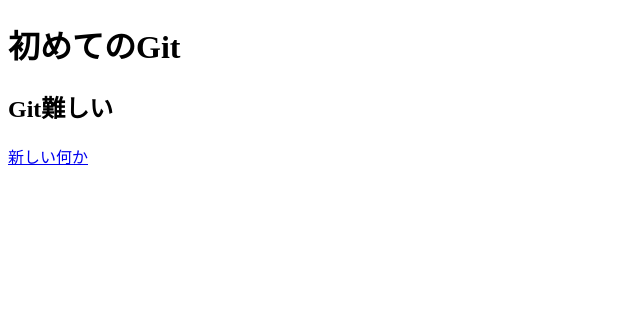
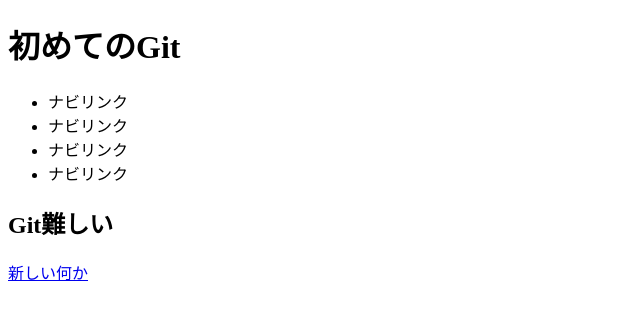
Before and after one commit to nishiyuya/git-practice, a plain HTML site: page index.html in a window 1280 px wide. Shown: the whole page, without its empty margins (0-640 px from the left). Drawn offline with Linux system fonts and the light colour scheme.

Commit message:
header,nav追加

```diff
--- a/index.html
+++ b/index.html
@@ -8,7 +8,17 @@
     <title>Document</title>
 </head>
 <body>
-    <h1>初めてのGit</h1>
+    <header>
+        <h1>初めてのGit</h1>
+    </header>
+    <nav>
+        <ul>
+            <li>ナビリンク</li>
+            <li>ナビリンク</li>
+            <li>ナビリンク</li>
+            <li>ナビリンク</li>
+        </ul>
+    </nav>
     <h2>Git難しい</h2>
     <p><a href="#">新しい何か</a></p>
 </body>
```
